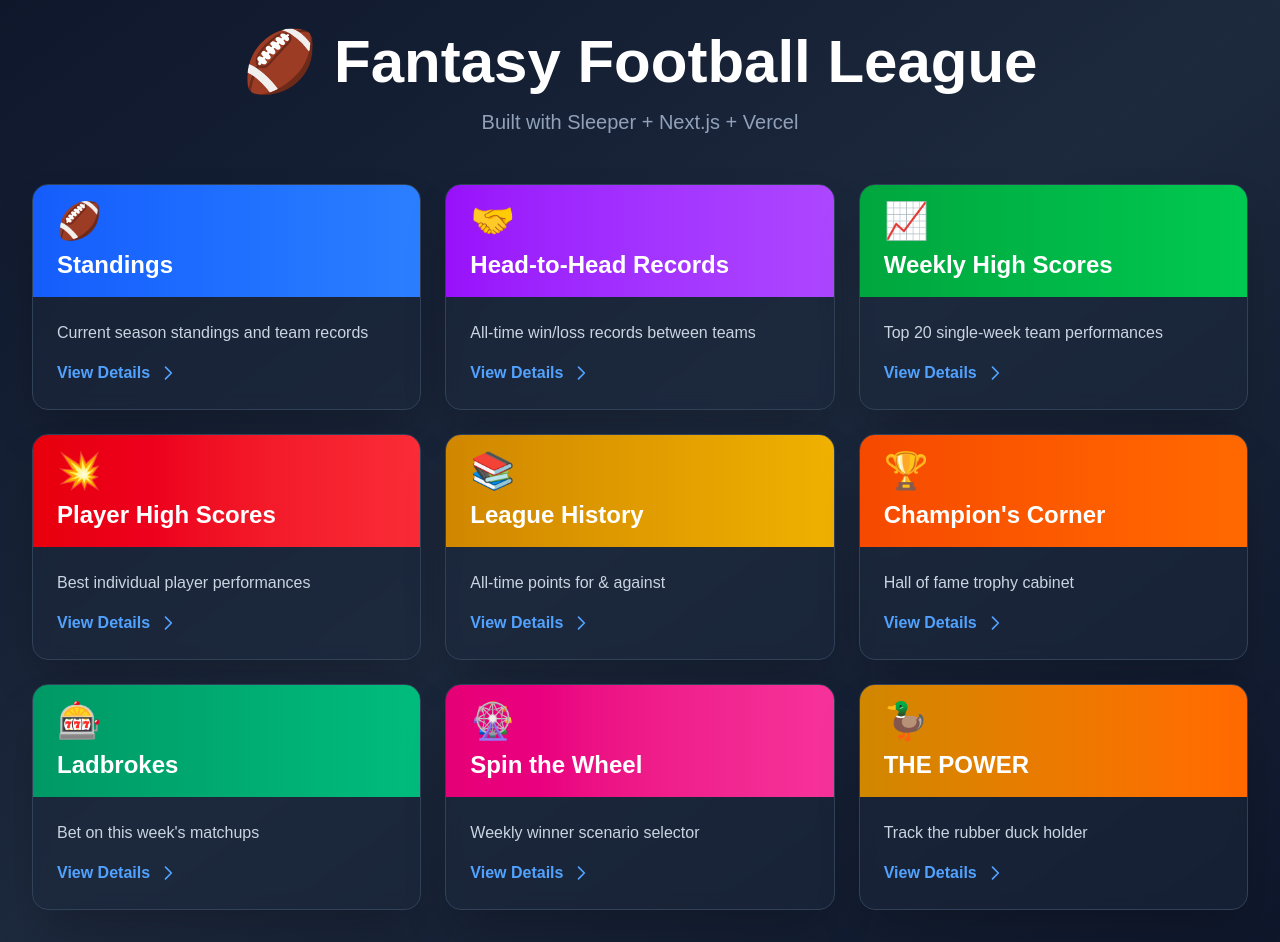
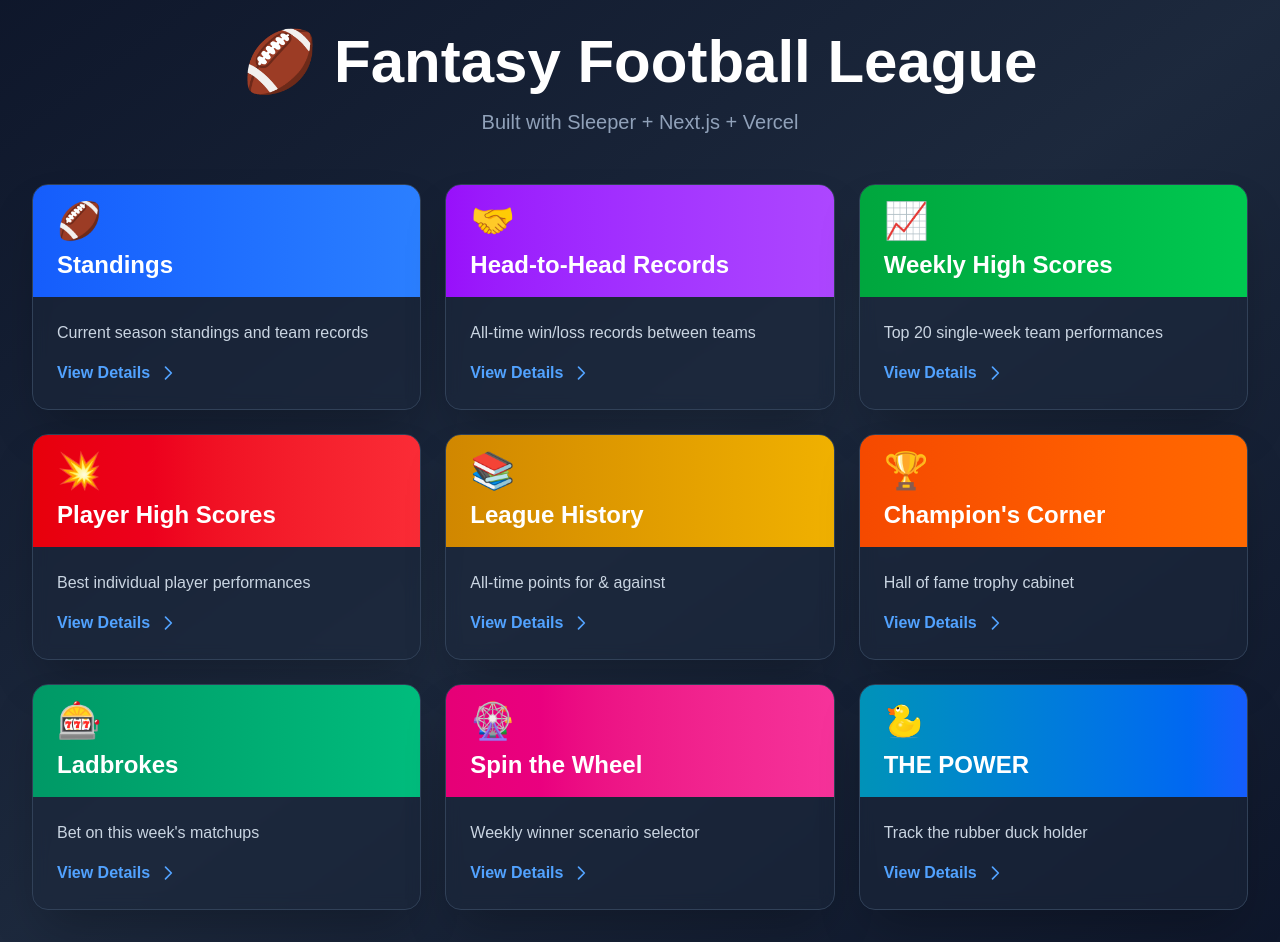
Before and after one commit to BradWillz/ffredraft, a Next.js app: page / in a window 1280 px wide. Built offline with nearby package versions, Linux system fonts and the light colour scheme.

Commit message:
feat: update THE POWER page to use an image for the rubber duck icon

```diff
--- a/src/app/page.tsx
+++ b/src/app/page.tsx
@@ -1,4 +1,5 @@
 import Link from "next/link";
+import Image from "next/image";
 
 export default function Home() {
   const pages = [
@@ -62,8 +63,8 @@ export default function Home() {
       title: "THE POWER",
       description: "Track the rubber duck holder",
       href: "/the-power",
-      icon: "🦆",
-      color: "from-yellow-600 to-orange-500"
+      icon: "duck",
+      color: "from-cyan-600 to-blue-600"
     }
   ];
 
@@ -89,7 +90,13 @@ export default function Home() {
               className="group bg-slate-800/50 backdrop-blur-sm rounded-xl sm:rounded-2xl shadow-2xl border border-slate-700 overflow-hidden hover:border-slate-500 transition-all duration-300 hover:scale-105"
             >
               <div className={`bg-gradient-to-r ${page.color} px-4 sm:px-6 py-3 sm:py-4`}>
-                <div className="text-3xl sm:text-4xl mb-1 sm:mb-2">{page.icon}</div>
+                {page.icon === 'duck' ? (
+                  <div className="mb-1 sm:mb-2">
+                    <Image src="/rubber-duck.png" alt="Rubber Duck" width={40} height={40} className="w-8 h-8 sm:w-10 sm:h-10" />
+                  </div>
+                ) : (
+                  <div className="text-3xl sm:text-4xl mb-1 sm:mb-2">{page.icon}</div>
+                )}
                 <h2 className="text-xl sm:text-2xl font-bold text-white">{page.title}</h2>
               </div>
               <div className="p-4 sm:p-6">
```
